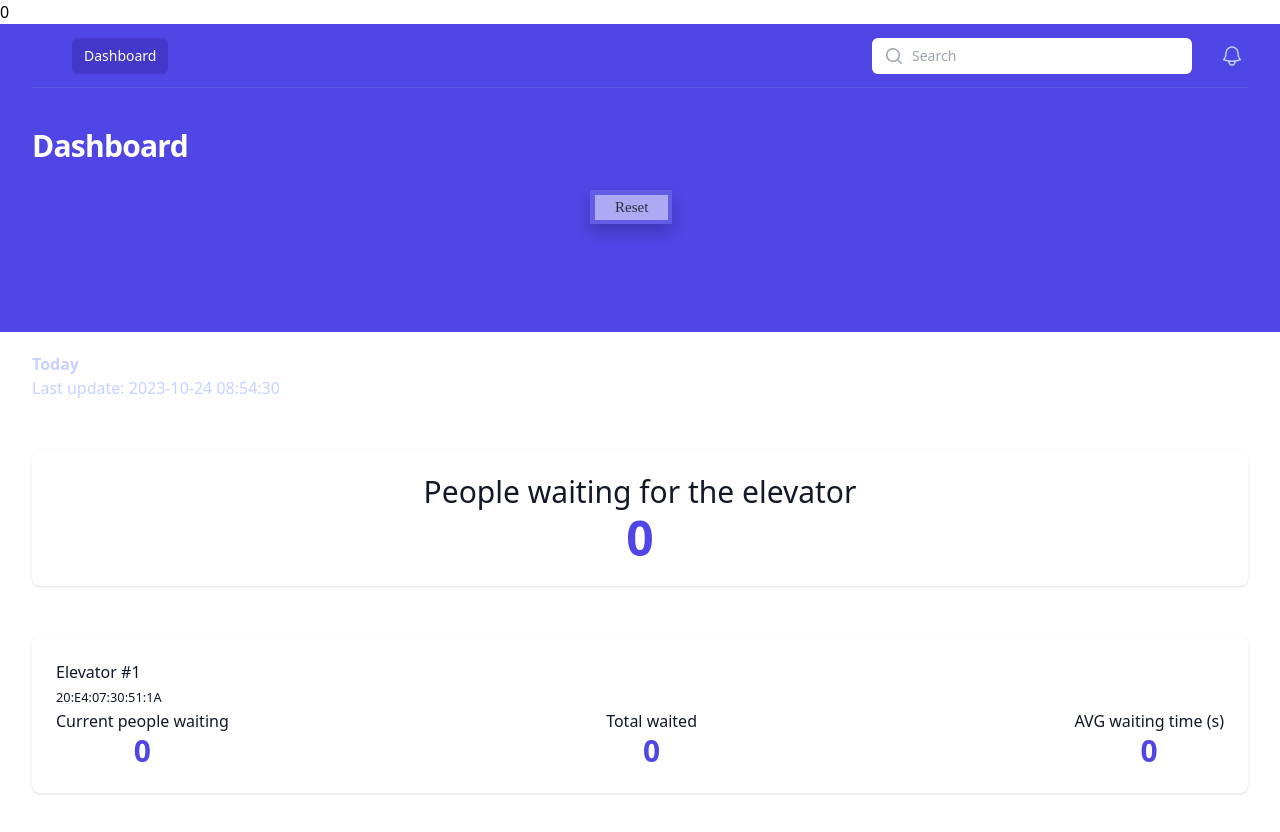
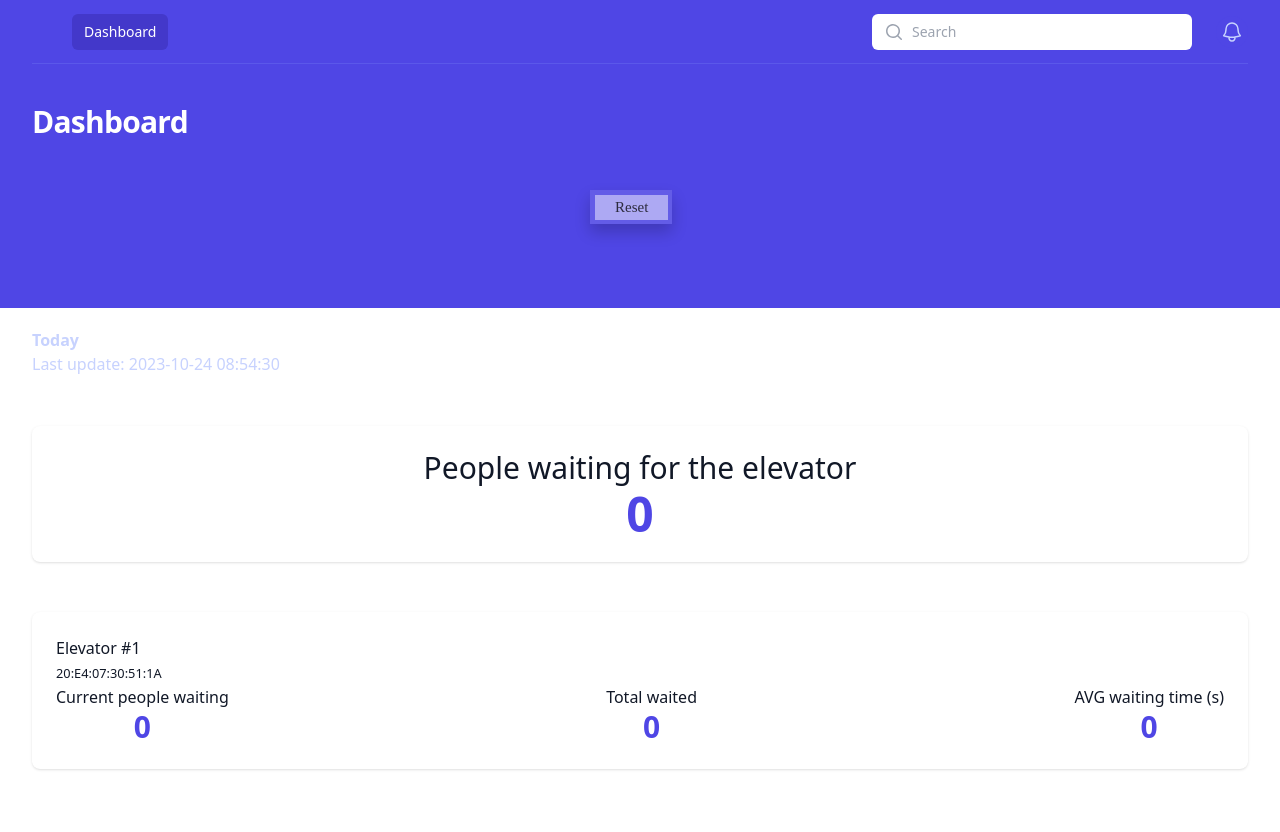
Before and after one commit to Gianfranco-98/dashboards, a plain HTML site: page index.html in a window 1280 px wide. Drawn offline with Linux system fonts and the light colour scheme; no server answers.

Commit message:
Bug fixes

```diff
--- a/index.html
+++ b/index.html
@@ -6,7 +6,7 @@
   <link rel="preload" as="style" href="index.css" /><link rel="stylesheet" href="index.css" />
 </head>
 <body>
-  <div class="" id="reset">
+  <div class="padd10_m" id="reset">
     0
   </div>
 
```
Also changed, not shown: index.css.
